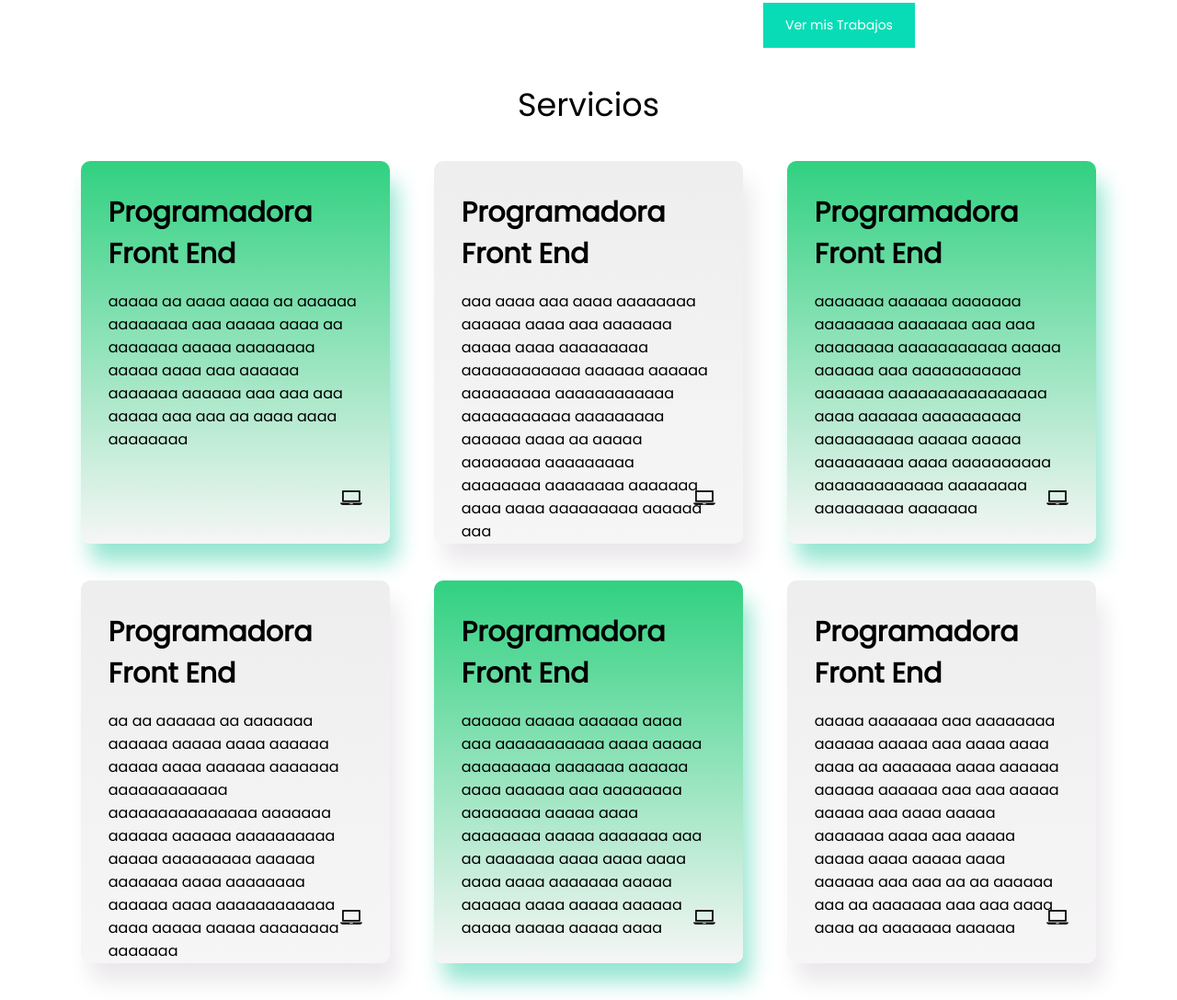
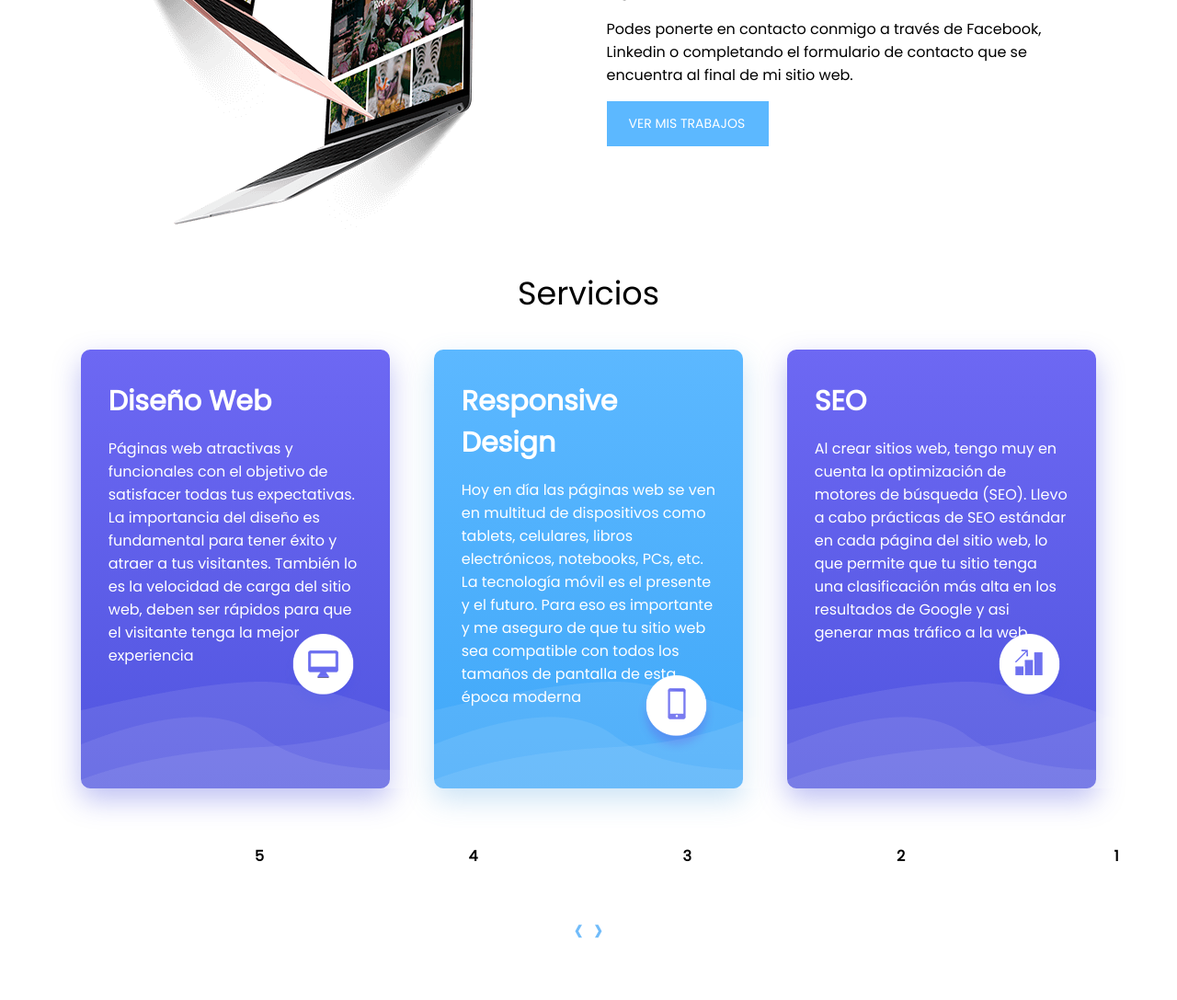
Before and after one commit to ZarelaZanabria/zarelazanabria, a plain HTML site: page index.html in a window 1280 px wide. Shown: the part 1177-2264 px from the top of the page at 92% size. After the commit the page ends 2222 px from the top, so only its background shows below. Drawn offline with nearby package versions, Linux system fonts and the light colour scheme.

Commit message:
Portafolio agregando estilos y al carrusel

```diff
--- a/css/style.css
+++ b/css/style.css
@@ -6,7 +6,6 @@ body{
 header .contenedor {
     display: flex;
     justify-content: space-between;
-
 
 }
 
@@ -30,16 +29,17 @@ a {
 }
 
 header {
-    background: linear-gradient(rgba(240, 243, 243, 0.9), rgba(49, 209, 129)), url(../imagenes/Portada-01.jpg);
+    background: linear-gradient(rgba(84,93,220,.9), rgba(96,171,245,.9)), url(../imagenes/fondo.jpg);
     height: 100vh;
     background-size: cover;
 
 }
 
-#content-title {
+#contenedor-titulo-flex {
     display: flex;
     justify-content: center;
     margin: 18vh 0;
+    width: 100%;
 
 }
 h1{
@@ -57,13 +57,13 @@ h2{
     text-align: center;
 }
 
-.contenedor-titulo a , #sobre-mi a{
+.contenedor-titulo a, #sobre-mi a, #blog a, #que-esperas a, #contacto input[type="submit"] {
     font-size: 14px;
-    color: #ffffff;
-    background: #08dcb6;
+    color: #fff;
+    background: #5cb8ff;
     padding: 14px 24px;
+    width: 128px;
     display: inline-block;
-
   }
 
 p.logo{
@@ -96,48 +96,63 @@ h3{
     height: auto;
 }
 
+/* SECCION SERVICIOS */
 
-.content-services{
+.contenedor-servicios {
   display: flex;
   justify-content: space-around;
   flex-wrap: wrap;
-
+  color: #fff;
 }
 
-.service{
+.servicio {
   width: 24%;
-    padding: 34px 30px 38px  30px;
+  padding: 34px 30px 38px 30px;
   border-radius: 10px;
   margin-bottom: 40px;
   position: relative;
 }
-.service h4 {
+
+.servicio h4 {
   font-size: 30px;
   margin: 0;
 }
 
-.service p {
+.servicio p {
   margin-bottom: 20px;
   height: 194px;
 }
 
-.content-services .green {
-    background-image: linear-gradient(to top , #f6f6f6, #31d181);
-    box-shadow: 9px 21px 23px -1px rgba(150,230,210,1);
+.contenedor-servicios .violeta {
+    background: linear-gradient(to top, #5055df, #6d68f3);
+    box-shadow: 0 12px 30px 0 rgba(80, 85, 223, .37);
+}
+.contenedor-servicios .celeste {
+    background: linear-gradient(to top, #40a8f9, #5cb8ff);
+    box-shadow: 0 12px 30px 0 rgba(86, 163, 222, .3);
 }
 
-.content-services .white {
-    background-image: linear-gradient(to top , #f6f6f6, #eeeeee);
-    box-shadow: 9px 21px 23px -1px rgba(235,232,235,1);
+.ondas {
+  position: absolute;
+  left: 0;
+  bottom: 0;
 }
 
 .icono {
   float: right;
 }
 
-/* .fondo-service{
-    position: absolute;
-    left: 0;
-    bottom: 0;
+/* SECCION MIS TRABAJOS */
 
-} */
+button.owl-prev, button.owl-next {
+    font-size: 40px !important;
+}
+
+span {
+    color: #71bcfa;
+}
+
+#mis-trabajos p {
+  text-align: center;
+color: #000;
+}
--- a/index.html
+++ b/index.html
@@ -8,6 +8,8 @@
 	<meta http-equiv="X-UA-Compatible" content="ie=edge">
 	<title>Zarela</title>
 	<link href="https://fonts.googleapis.com/css?family=Poppins&display=swap" rel="stylesheet">
+	<link rel="stylesheet" href="owl/owl.carousel.min.css">
+	<link rel="stylesheet" href="owl/owl.theme.default.min.css">
 </head>
 
 <body>
@@ -17,9 +19,9 @@
 				<p class="logo"> ZARELA ZANABRIA</p>
 				<nav>
 					<ul>
-						<li><a href="">Sobre mí</a></li>
+						<li><a href="#sobre-mi">Sobre mí</a></li>
 						<li><a href="">Mis Trabajos</a></li>
-						<li><a href="">Servicios</a></li>
+						<li><a href="#servicios">Servicios</a></li>
 						<li><a href="">¿Por que trabajar conmigo?</a></li>
 						<li><a href="">Blog</a></li>
 						<li><a href="">Contacto</a></li>
@@ -27,13 +29,12 @@
 				</nav>
 			</div>
 		</div>
-		<div class="contenedor" id="content-title">
+		<div class="contenedor" id="contenedor-titulo-flex">
 			<div class="contenedor-titulo">
 				<h1>Zarela Zanabria</h1>
 				<h2>Ing Sistemas y Computación & Programador Front End</h2>
-				<a>Ver mis Trabajos</a>
+				<a href="">VER MIS TRABAJOS</a>
 			</div>
-
 		</div>
 	</header>
 
@@ -42,17 +43,21 @@
 			<div class="contenedor">
 				<h3>Sobre mí</h3>
 				<div class="content-sobremi">
-					<div class="computer">
-						<img src="imagenes/programación-2.jpg">
+					<div class="computadoras">
+						<img src="imagenes/computadoras.png">
 					</div>
 					<div class="texto">
-						<p>
-							Ingeniera de Sistemas y Computación || Front-end developer, con experiencia en metodologías ágiles.
-							Destreza en análisis, diseño e implementación de software. Experiencia brindando apoyo en el área de
-							gerencia técnica, administración y soporte técnico. Me considero una persona perseverante y adaptable. Me
-							gusta enseñar y trabajar en equipo.
-						</p>
-						<a href="">Ver mis Trabajos</a>
+
+						<p>Mi nombre es Jonathan Lifschitz y soy diseñador de páginas web. Tengo la experiencia en
+							desarrollo de sitios web para pequeñas y medianas empresas, hasta tiendas en línea con
+							carrito de compras.</p>
+						<p>Me aseguro de utilizar siempre las últimas tecnologías de desarrollo web: HTML5, CSS3,
+							jQuery, Wordpress. Si necesitás una página web moderna, funcional, que se adapte a todos
+							los diferentes tipos de pantalla, te aseguro que llegaste al lugar correcto.</p>
+						<p>Podes ponerte en contacto conmigo a través de Facebook, Linkedin o completando el
+							formulario de contacto que se encuentra al final de mi sitio web.</p>
+						<a href="">VER MIS TRABAJOS</a>
+
 					</div>
 
 				</div>
@@ -60,112 +65,108 @@
 			</div>
 
 		</section>
-		<section id="services">
+
+		<section id="servicios">
 			<div class="contenedor">
 				<h3>Servicios</h3>
-				<div class="content-services">
-					<div class="service green">
-						<h4>Programadora Front End</h4>
-						<p>
-							aaaaa aa aaaa aaaa aa aaaaaa aaaaaaaa
-							aaa aaaaa aaaa aa aaaaaaa
-							aaaaa aaaaaaaa aaaaa aaaa aaa aaaaaa
-							aaaaaaa aaaaaa aaa aaa aaa aaaaa aaa aaa aa aaaa aaaa aaaaaaaa
+				<div class="contenedor-servicios">
+					<div class="servicio violeta">
+						<h4>Diseño Web</h4>
+						<p>Páginas web atractivas y funcionales con el objetivo de satisfacer todas tus expectativas. La
+							importancia del diseño es fundamental para tener éxito y atraer a tus visitantes. También lo
+							es la velocidad de carga del sitio web, deben ser rápidos para que el visitante tenga la
+							mejor experiencia</p>
+						<img class="icono" src="imagenes/monitor.png">
+						<img class="ondas" src="imagenes/waves.png">
+					</div>
+					<div class="servicio celeste">
+						<h4>Responsive Design</h4>
+						<p>Hoy en día las páginas web se ven en multitud de dispositivos como tablets, celulares, libros
+							electrónicos, notebooks, PCs, etc. La tecnología móvil es el presente y el futuro. Para eso
+							es importante y me aseguro de que tu sitio web sea compatible con todos los tamaños de
+							pantalla de esta época moderna</p>
+						<img class="icono" src="imagenes/mobile.png">
+						<img class="ondas" src="imagenes/waves.png">
+					</div>
+					<div class="servicio violeta">
+						<h4>SEO</h4>
+						<p>Al crear sitios web, tengo muy en cuenta la optimización de motores de búsqueda (SEO). Llevo
+							a cabo prácticas de SEO estándar en cada página del sitio web, lo que permite que tu sitio
+							tenga una clasificación más alta en los resultados de Google y asi generar mas tráfico a la
+							web</p>
+						<img class="icono" src="imagenes/seo.png">
+						<img class="ondas" src="imagenes/waves.png">
+					</div>
 
-						</p>
-						<img class="icono" src="imagenes/laptop.png">
-						<!-- 	<img class="fondo-service" src="imagenes/fondo-02.jpg"> -->
-					</div>
-					<div class="service white">
-						<h4>Programadora Front End</h4>
-						<p>
-							aaa aaaa aaa aaaa aaaaaaaa aaaaaa aaaa
-							aaa aaaaaaa aaaaa
-							aaaa aaaaaaaaa aaaaaaaaaaaa
-							aaaaaa aaaaaa aaaaaaaaa aaaaaaaaaaaa
-							aaaaaaaaaaa aaaaaaaaa aaaaaa aaaa aa aaaaa aaaaaaaa
-							aaaaaaaaa aaaaaaaa aaaaaaaa aaaaaaa aaaa
-							aaaa aaaaaaaaa aaaaaa aaa
-						</p>
-						<img class="icono" src="imagenes/laptop.png">
-						<!-- <img  class="fondo-service" src="imagenes/fondo-02.jpg"> -->
-					</div>
-					<div class="service green">
-						<h4>Programadora Front End</h4>
-						<p>
-							aaaaaaa aaaaaa
-							aaaaaaa aaaaaaaa aaaaaaa
-							aaa aaa aaaaaaaa aaaaaaaaaaa aaaaa
-							aaaaaa aaa aaaaaaaaaaa aaaaaaa aaaaaaaaaaaaaaaa
-							aaaa aaaaaa aaaaaaaaaa aaaaaaaaaa aaaaa aaaaa aaaaaaaaa aaaa
-							aaaaaaaaaa aaaaaaaaaaaaa aaaaaaaa aaaaaaaaa aaaaaaa
-						</p>
-						<img class="icono" src="imagenes/laptop.png">
-						<!-- <img  class="fondo-service" src="imagenes/fondo-02.jpg"> -->
-					</div>
-					<div class="service white">
-						<h4>Programadora Front End</h4>
-						<p>
-							aa aa aaaaaa aa
-							aaaaaaa aaaaaa aaaaa aaaa
-							aaaaaa aaaaa
-							aaaa aaaaaa aaaaaaa
-							aaaaaaaaaaaa aaaaaaaaaaaaaaa aaaaaaa
-							aaaaaa aaaaaa
-							aaaaaaaaaa aaaaa aaaaaaaaa
-							aaaaaa aaaaaaa aaaa aaaaaaaa aaaaaa aaaa
-							aaaaaaaaaaaa
-							aaaa aaaaa aaaaa aaaaaaaa aaaaaaa
-						</p>
-						<img class="icono" src="imagenes/laptop.png">
-						<!-- 	<img class="fondo-service" src="imagenes/fondo-02.jpg"> -->
-					</div>
-					<div class="service green">
-						<h4>Programadora Front End</h4>
-						<p>
-							aaaaaa
-							aaaaa aaaaaa
-							aaaa aaa aaaaaaaaaaa
-							aaaa aaaaa aaaaaaaaa
-							aaaaaaa aaaaaa aaaa aaaaaa
-							aaa aaaaaaaa aaaaaaaa aaaaa aaaa
-							aaaaaaaa
-							aaaaa aaaaaaa aaa
-							aa aaaaaaa aaaa aaaa aaaa
-							aaaa aaaa aaaaaaa aaaaa aaaaaa
-							aaaa aaaaa aaaaaa
-							aaaaa aaaaa aaaaa aaaa
-						</p>
-						<img class="icono" src="imagenes/laptop.png">
-						<!-- <img  class="fondo-service" src="imagenes/fondo-02.jpg"> -->
-					</div>
-					<div class="service white">
-						<h4>Programadora Front End</h4>
-						<p>
-							aaaaa aaaaaaa
-							aaa aaaaaaaa aaaaaa aaaaa
-							aaa aaaa aaaa
-							aaaa aa aaaaaaa aaaa
-							aaaaaa aaaaaa aaaaaa aaa aaa aaaaa aaaaa
-							aaa aaaa aaaaa
-							aaaaaaa aaaa aaa aaaaa aaaaa
-							aaaa aaaaa aaaa aaaaaa aaa aaa aa aa aaaaaa
-							aaa aa aaaaaaa
-							aaa aaa aaaa aaaa aa aaaaaaa aaaaaa
-						</p>
-						<img class="icono" src="imagenes/laptop.png">
-						<!-- <img  class="fondo-service" src="imagenes/fondo-02.jpg"> -->
-					</div>
 				</div>
 			</div>
 		</section>
 		<section id="mis-trabajos">
 			<div class="contenedor">
-<div></div>
+				<div class="owl-carousel owl-theme">
+					<div class="item">
+						<h4>1</h4>
+					</div>
+					<div class="item">
+						<h4>2</h4>
+					</div>
+					<div class="item">
+						<h4>3</h4>
+					</div>
+					<div class="item">
+						<h4>4</h4>
+					</div>
+					<div class="item">
+						<h4>5</h4>
+					</div>
+					<div class="item">
+						<h4>6</h4>
+					</div>
+					<div class="item">
+						<h4>7</h4>
+					</div>
+					<div class="item">
+						<h4>8</h4>
+					</div>
+					<div class="item">
+						<h4>9</h4>
+					</div>
+					<div class="item">
+						<h4>10</h4>
+					</div>
+					<div class="item">
+						<h4>11</h4>
+					</div>
+					<div class="item">
+						<h4>12</h4>
+					</div>
+				</div>
 			</div>
 		</section>
 	</main>
-
+	<script src="https://code.jquery.com/jquery-3.4.1.min.js"
+		integrity="sha256-CSXorXvZcTkaix6Yvo6HppcZGetbYMGWSFlBw8HfCJo=" crossorigin="anonymous"></script>
+	<script src="owl/owl.carousel.min.js"></script>
+	<script>
+		$('.owl-carousel').owlCarousel({
+			rtl: true,
+			loop: true,
+			margin: 10,
+			nav: true,
+			dots:false,
+			responsive: {
+				0: {
+					items: 1
+				},
+				600: {
+					items: 3
+				},
+				1000: {
+					items: 5
+				}
+			}
+		})
+	</script>
 </body>
 
 </html>
--- /dev/null
+++ b/owl/owl.theme.default.min.css
@@ -0,0 +1,6 @@
+/**
+ * Owl Carousel v2.3.4
+ * Copyright 2013-2018 David Deutsch
+ * Licensed under: SEE LICENSE IN https://github.com/OwlCarousel2/OwlCarousel2/blob/master/LICENSE
+ */
+.owl-theme .owl-dots,.owl-theme .owl-nav{text-align:center;-webkit-tap-highlight-color:transparent}.owl-theme .owl-nav{margin-top:10px}.owl-theme .owl-nav [class*=owl-]{color:#FFF;font-size:14px;margin:5px;padding:4px 7px;background:#D6D6D6;display:inline-block;cursor:pointer;border-radius:3px}.owl-theme .owl-nav [class*=owl-]:hover{background:#869791;color:#FFF;text-decoration:none}.owl-theme .owl-nav .disabled{opacity:.5;cursor:default}.owl-theme .owl-nav.disabled+.owl-dots{margin-top:10px}.owl-theme .owl-dots .owl-dot{display:inline-block;zoom:1}.owl-theme .owl-dots .owl-dot span{width:10px;height:10px;margin:5px 7px;background:#D6D6D6;display:block;-webkit-backface-visibility:visible;transition:opacity .2s ease;border-radius:30px}.owl-theme .owl-dots .owl-dot.active span,.owl-theme .owl-dots .owl-dot:hover span{background:#869791}
```
Also changed, not shown: imagenes/computadoras.png (added), imagenes/mobile.png (added), imagenes/monitor.png (added), imagenes/seo.png (added), imagenes/waves.png (added), owl/owl.carousel.min.css (added), owl/owl.carousel.min.js (added). Lines whose indentation alone changed are shown as unchanged.
